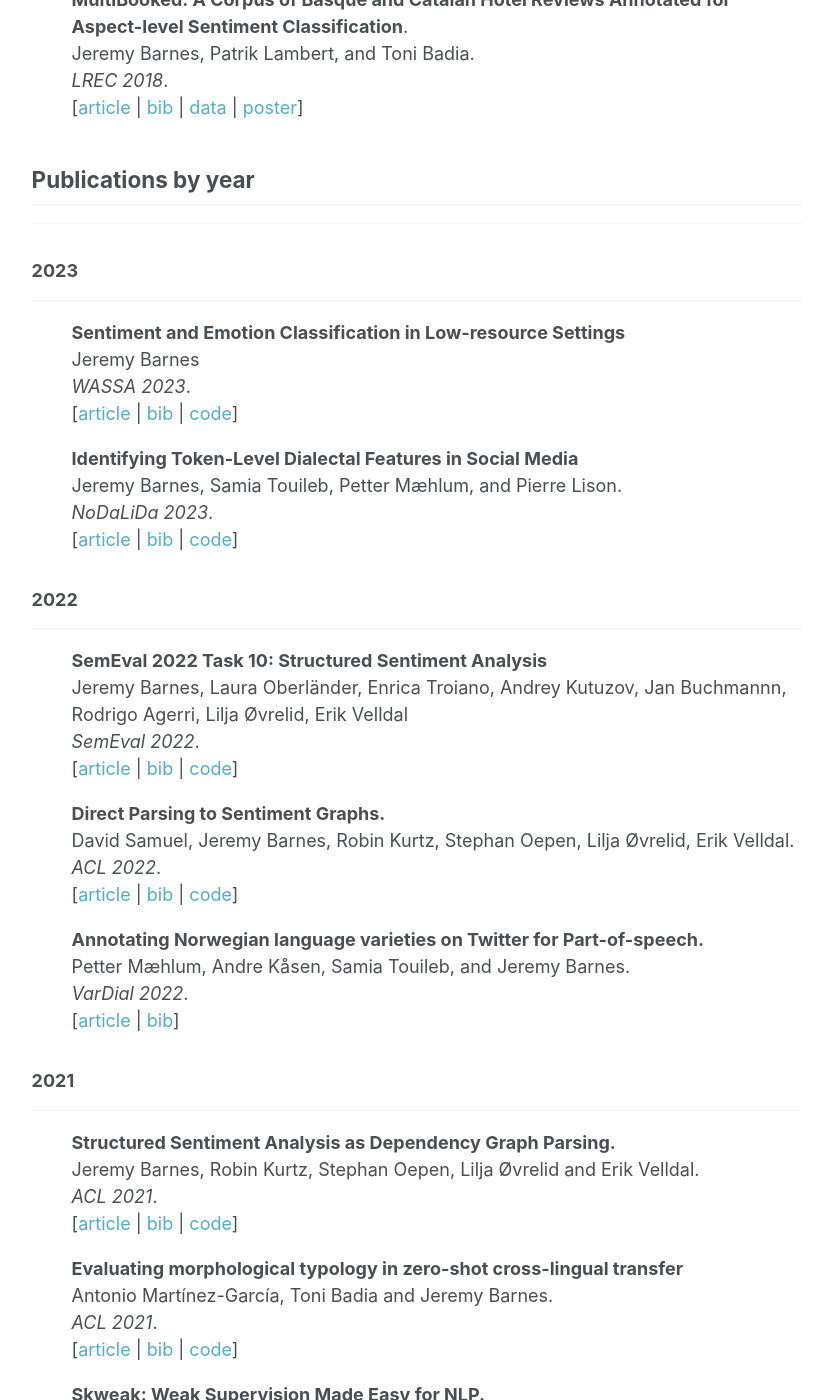
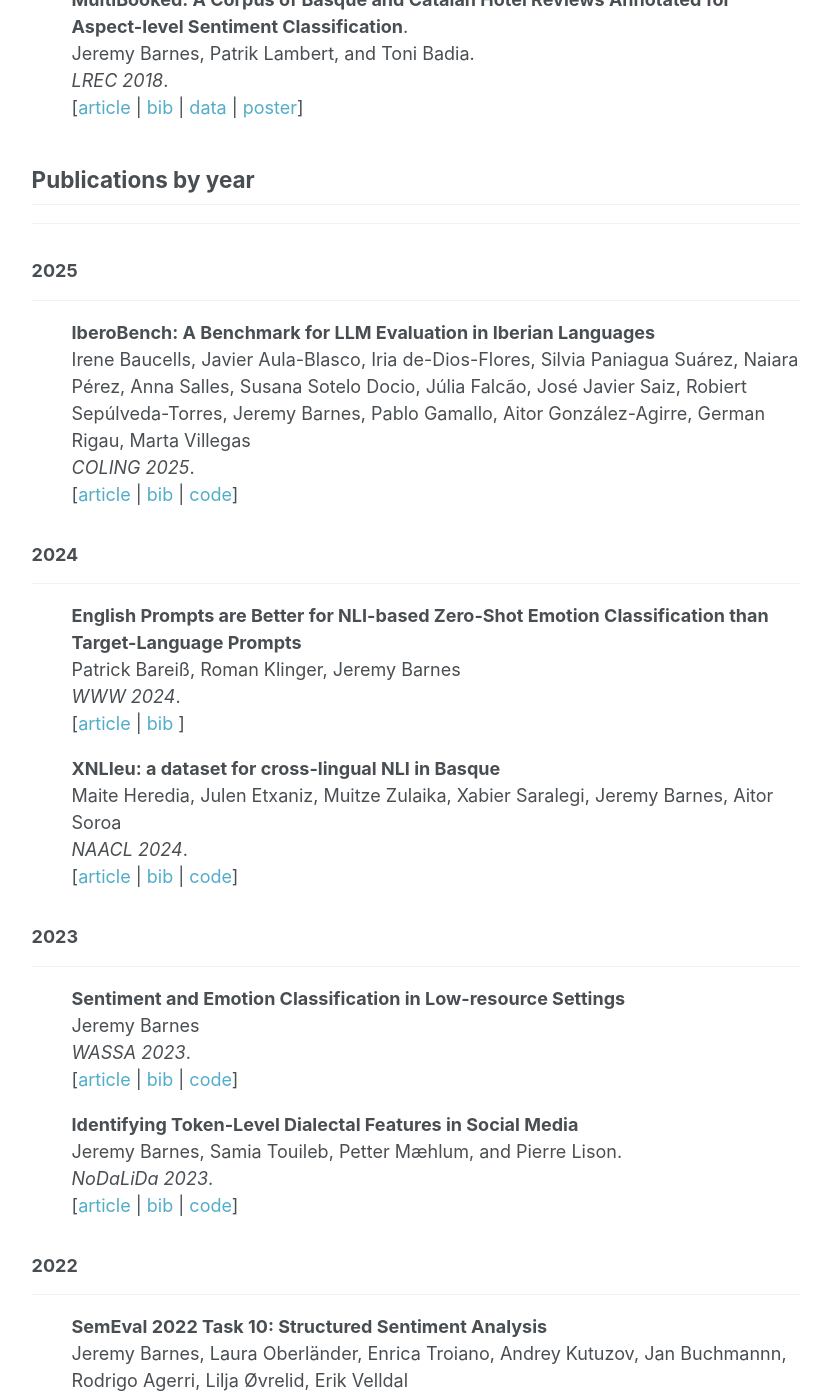
Before and after one commit to jerbarnes/jerbarnes.github.io, a Jekyll site: the page built from publications/index.html, in a window 1280 px wide and 1400 px high, scrolled down 5030 px. Shown: the whole window, without its empty margins (250-1082 px from the left). Built offline with Jekyll 4.4.1, drawn with Linux system fonts in a browser that asks for light colours; some of the changed text lies outside the part shown.

```diff
--- a/publications/index.html
+++ b/publications/index.html
@@ -14,7 +14,8 @@ title: Selected Publications
     <td><A href="#crosslingual">Cross-lingual approaches</A></td>
     <td><A href="#weaksupervision">Weak supervision</A></td>
     <td><A href="#multitask">Multi-task learning</A></td>
-    <td><A href="#resources">Under-resourced</td>
+    <td><A href="#evaluation">Evaluation</td>
+    <td><A href="#resources">Resources</td>
   </tr>
 </table>
 
@@ -323,6 +324,42 @@ Jan Buchmannn, Rodrigo Agerri, Lilja Øvrelid, Erik Velldal<br>
 
 
 <h2 id="byyear"> Publications by year </h2><hr>
+
+
+<h3> 2025 </h3><hr>
+
+
+<ul>
+        <strong>
+            IberoBench: A Benchmark for LLM Evaluation in Iberian Languages
+        </strong><br>
+        Irene Baucells, Javier Aula-Blasco, Iria de-Dios-Flores, Silvia Paniagua Suárez, Naiara Pérez, Anna Salles, Susana Sotelo Docio, Júlia Falcão, José Javier Saiz, Robiert Sepúlveda-Torres, Jeremy Barnes, Pablo Gamallo, Aitor González-Agirre, German Rigau, Marta Villegas<br>
+        <i>COLING 2025</i>.<br>
+        [<a href="https://aclanthology.org/2025.coling-main.699/">article</a> | <a href="https://aclanthology.org/2025.coling-main.699.bib">bib</a> | <a href="https://github.com/EleutherAI/lm-evaluation-harness/tree/main/lm_eval/tasks">code</a>]
+</ul>
+
+
+<h3> 2024 </h3><hr>
+
+
+<ul>
+        <strong>
+            English Prompts are Better for NLI-based Zero-Shot Emotion Classification than Target-Language Prompts
+        </strong><br>
+        Patrick Bareiß, Roman Klinger, Jeremy Barnes<br>
+        <i>WWW 2024</i>.<br>
+        [<a href="https://dl.acm.org/doi/abs/10.1145/3589335.3651902">article</a> | <a href="/downloads/www2024.bib">bib</a> ]
+</ul>
+
+<ul>
+        <strong>
+            XNLIeu: a dataset for cross-lingual NLI in Basque
+        </strong><br>
+        Maite Heredia, Julen Etxaniz, Muitze Zulaika, Xabier Saralegi, Jeremy Barnes, Aitor Soroa<br>
+        <i>NAACL 2024</i>.<br>
+        [<a href="https://aclanthology.org/2024.naacl-long.234/">article</a> | <a href="https://aclanthology.org/2024.naacl-long.234.bib">bib</a> | <a href="https://github.com/hitz-zentroa/xnli-eu">code</a>]
+</ul>
+
 
 
 <h3> 2023 </h3><hr>
```
Also changed, not shown: downloads/www2024.bib (added, +17 -0 lines).
